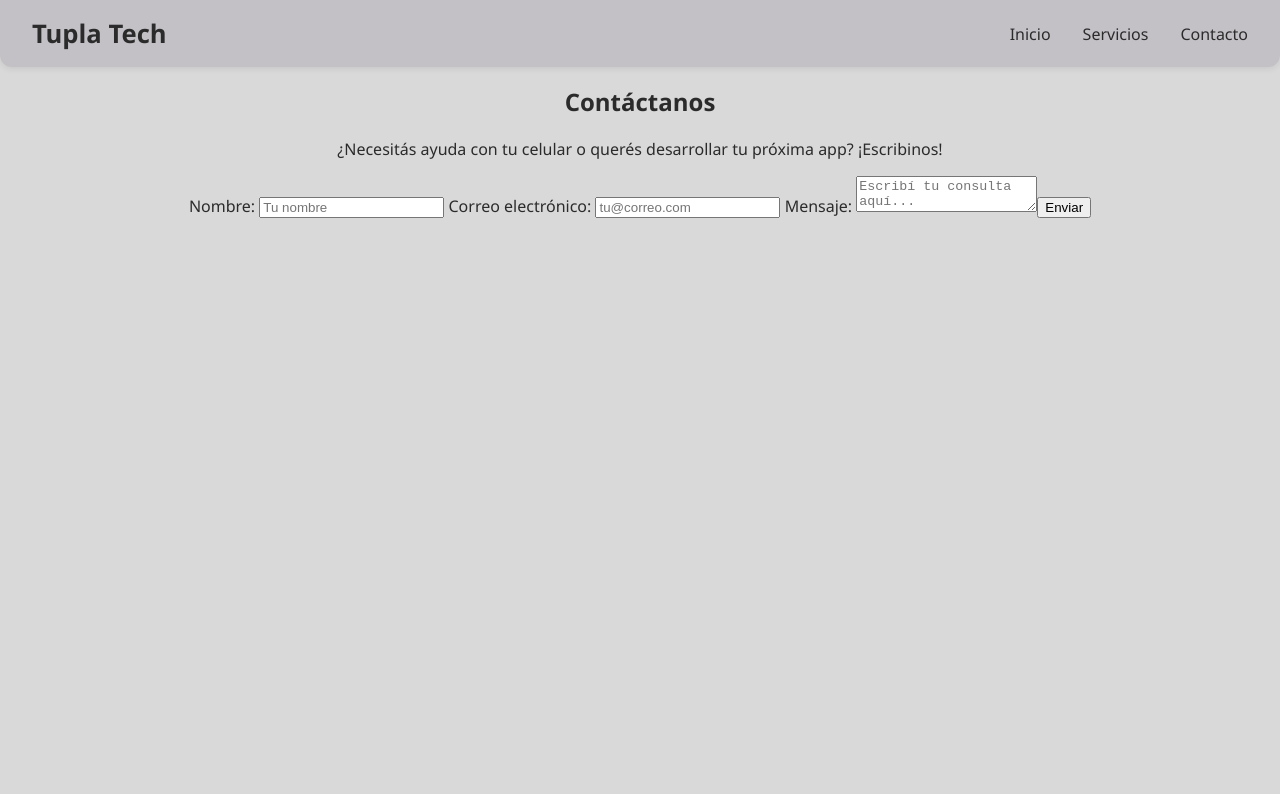
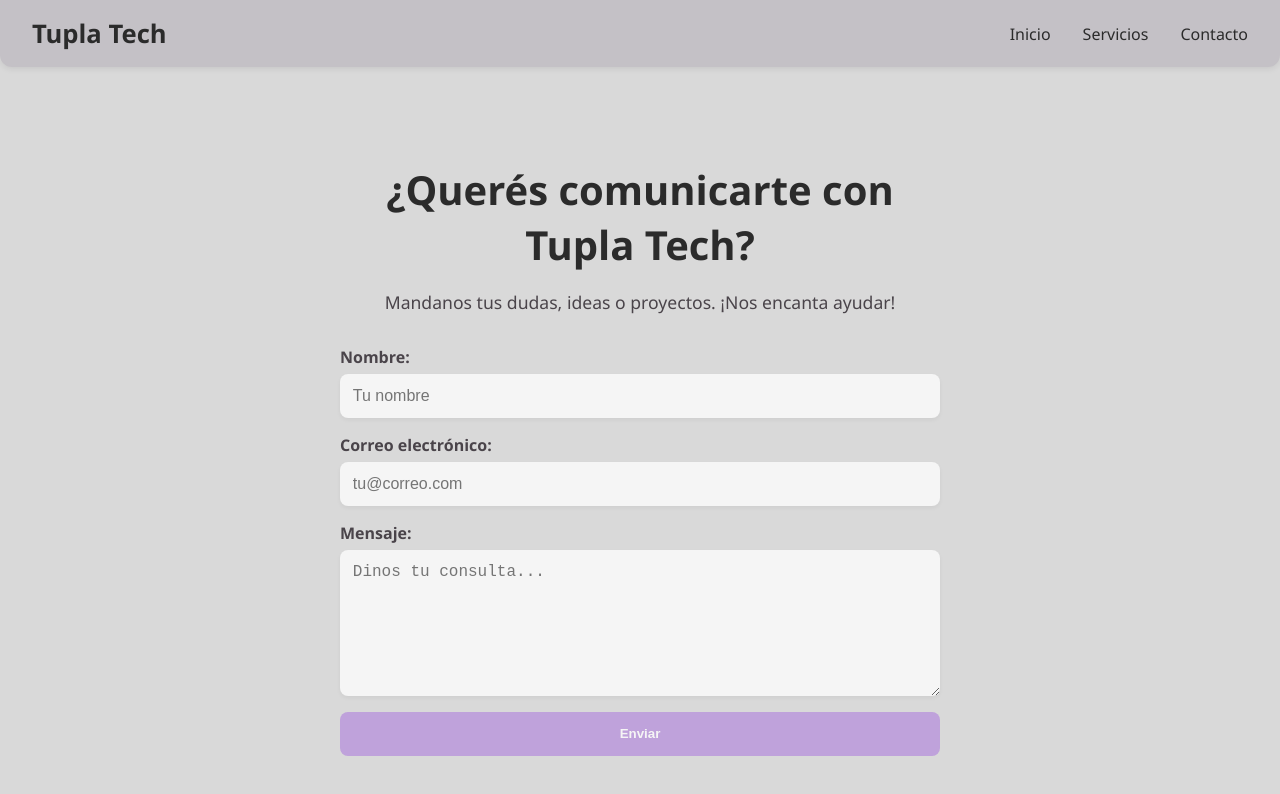
Before and after one commit to luciano-aa-brr/tupla-tech, a Vue app in the folder tupla-tech/: page /Contacto in a window 1280 px wide. Shown: the top 794 px of the page. Built offline with nearby package versions, Linux system fonts and the light colour scheme; the HTML template or start-up script is replaced by a standard one.

Commit message:
seccion contacto y estilo

```diff
--- a/tupla-tech/src/assets/main.css
+++ b/tupla-tech/src/assets/main.css
@@ -7,27 +7,37 @@ body {
 }
 /* Estilo de pagina de inicio */
 .inicio {
+  background-color: #D9D9D9; /* Gris claro como fondo base */
+  color: #2B2B2B;
+  min-height: 100vh;
+  padding: 4rem 2rem;
   display: flex;
   justify-content: center;
   align-items: center;
-  text-align: center;
-  min-height: 100vh;
-  background-color: #BFA2DB;
-  padding: 4rem 2rem 2rem;
   box-sizing: border-box;
 }
 
-.contenido {
+.inicio .contenido {
+  background-color: #BFA2DB; /* Lavanda suave tipo tarjeta */
+  padding: 3rem;
+  border-radius: 12px;
+  box-shadow: 0 4px 12px rgba(0, 0, 0, 0.1);
   max-width: 800px;
+  text-align: center;
+  transition: transform 0.3s ease;
 }
 
-.contenido h1 {
-  font-size: 3rem;
+.inicio .contenido:hover {
+  transform: translateY(-5px);
+}
+
+.inicio h1 {
+  font-size: 2.8rem;
   color: #2B2B2B;
   margin-bottom: 1rem;
 }
 
-.contenido p {
+.inicio p {
   font-size: 1.2rem;
   color: #4A444A;
   line-height: 1.6;
@@ -148,3 +158,76 @@ body {
   color: #4A444A;
   line-height: 1.6;
 }
+
+/* estilo contacto*/
+
+.contacto {
+  background-color: #D9D9D9; /* Fondo gris claro */
+  color: #2B2B2B;
+  padding: 4rem 2rem;
+  min-height: 100vh;
+}
+
+.contenedor {
+  max-width: 600px;
+  margin: 0 auto;
+  text-align: center;
+}
+
+.titulo {
+  font-size: 2.5rem;
+  margin-bottom: 1rem;
+  color: #2B2B2B;
+}
+
+.descripcion {
+  font-size: 1.1rem;
+  margin-bottom: 2rem;
+  color: #4A444A;
+}
+
+.formulario {
+  display: flex;
+  flex-direction: column;
+  gap: 1rem;
+  text-align: left;
+}
+
+label {
+  font-weight: bold;
+  display: flex;
+  flex-direction: column;
+  gap: 0.4rem;
+  color: #4A444A;
+}
+
+input,
+textarea {
+  padding: 0.8rem;
+  border: none;
+  border-radius: 8px;
+  background-color: #F5F5F5;
+  font-size: 1rem;
+  color: #2B2B2B;
+  box-shadow: 0 2px 4px rgba(0, 0, 0, 0.05);
+}
+
+textarea {
+  min-height: 120px;
+  resize: vertical;
+}
+
+button {
+  padding: 0.9rem;
+  font-weight: bold;
+  background-color: #BFA2DB;
+  color: #F5F5F5;
+  border: none;
+  border-radius: 8px;
+  cursor: pointer;
+  transition: background-color 0.3s ease;
+}
+
+button:hover {
+  background-color: #af84d7;
+}
--- a/tupla-tech/src/views/Contacto.vue
+++ b/tupla-tech/src/views/Contacto.vue
@@ -1,8 +1,8 @@
 <template>
   <section class="contacto">
     <div class="contenedor">
-      <h1>Contáctanos</h1>
-      <p>¿Necesitás ayuda con tu celular o querés desarrollar tu próxima app? ¡Escribinos!</p>
+      <h1 class="titulo">¿Querés comunicarte con Tupla Tech?</h1>
+      <p class="descripcion">Mandanos tus dudas, ideas o proyectos. ¡Nos encanta ayudar!</p>
 
       <form class="formulario">
         <label>
@@ -17,7 +17,7 @@
 
         <label>
           Mensaje:
-          <textarea placeholder="Escribí tu consulta aquí..."></textarea>
+          <textarea placeholder="Dinos tu consulta..."></textarea>
         </label>
 
         <button type="submit">Enviar</button>
```
